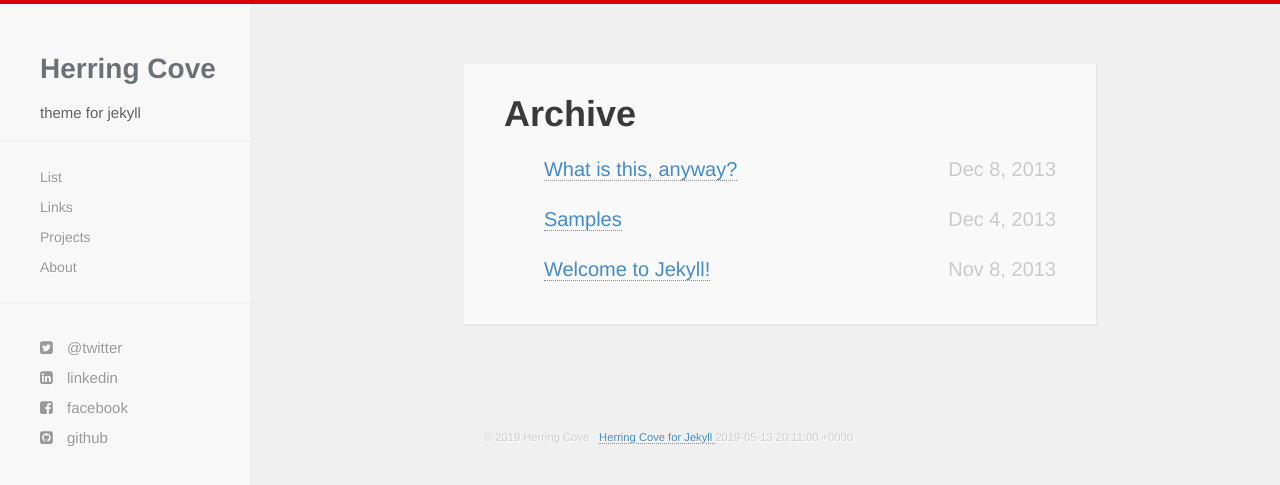
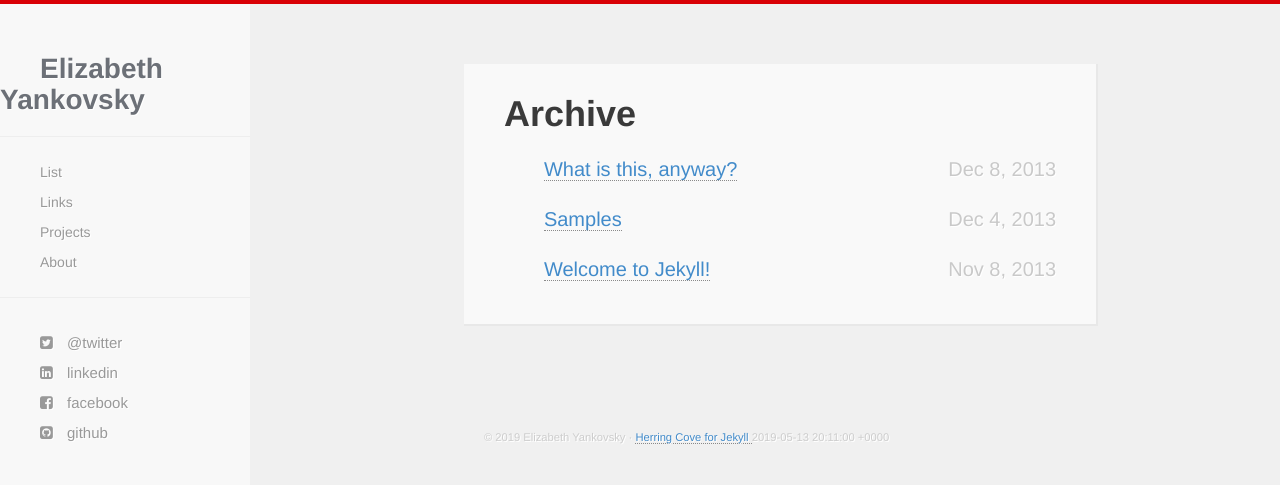
Before and after one commit to ElizabethYankovsky/ElizabethYankovsky.github.io, a Jekyll site: the page built from list.html, in a window 1280 px wide. Shown: the top 485 px of the page. Built offline with Jekyll 4.4.1, drawn with Linux system fonts in a browser that asks for light colours; nearby versions of some CDN libraries; Markdown is read by kramdown in place of the engine named in the settings.

Commit message:
herring cove

```diff
--- a/_config.yml
+++ b/_config.yml
@@ -1,14 +1,7 @@
-name: Herring Cove
-author: Herring Cove
-baseurl: /herring-cove
-description: theme for jekyll
-github: http://www.github.com/arnp
-twitter: http://www.twitter.com/
-facebook: http://www.facebook.com
-linkedin: http://www.linkedin.com
-email: rnpatel[at]me.com
-location: 42°2'16"N   70°12'47"W
-disqus: diqus-username
+name: Elizabeth Yankovsky
+author: Elizabeth Yankovsky
+github: http://www.github.com/ElizabethYankovsky
+email: eyankovsky@gmail.com
 
 ##Make sure to edit the above fields, especially for disqus.
 
--- a/index.html
+++ b/index.html
@@ -1,5 +1,5 @@
 ---
-title: Herring Cove
+title: Elizabeth Yankovsky
 ---
 {% include showcase.html %}
 {% include greeting.html %}
```
Also changed, not shown: Gemfile (added, +7 -0 lines), 1 other file.
